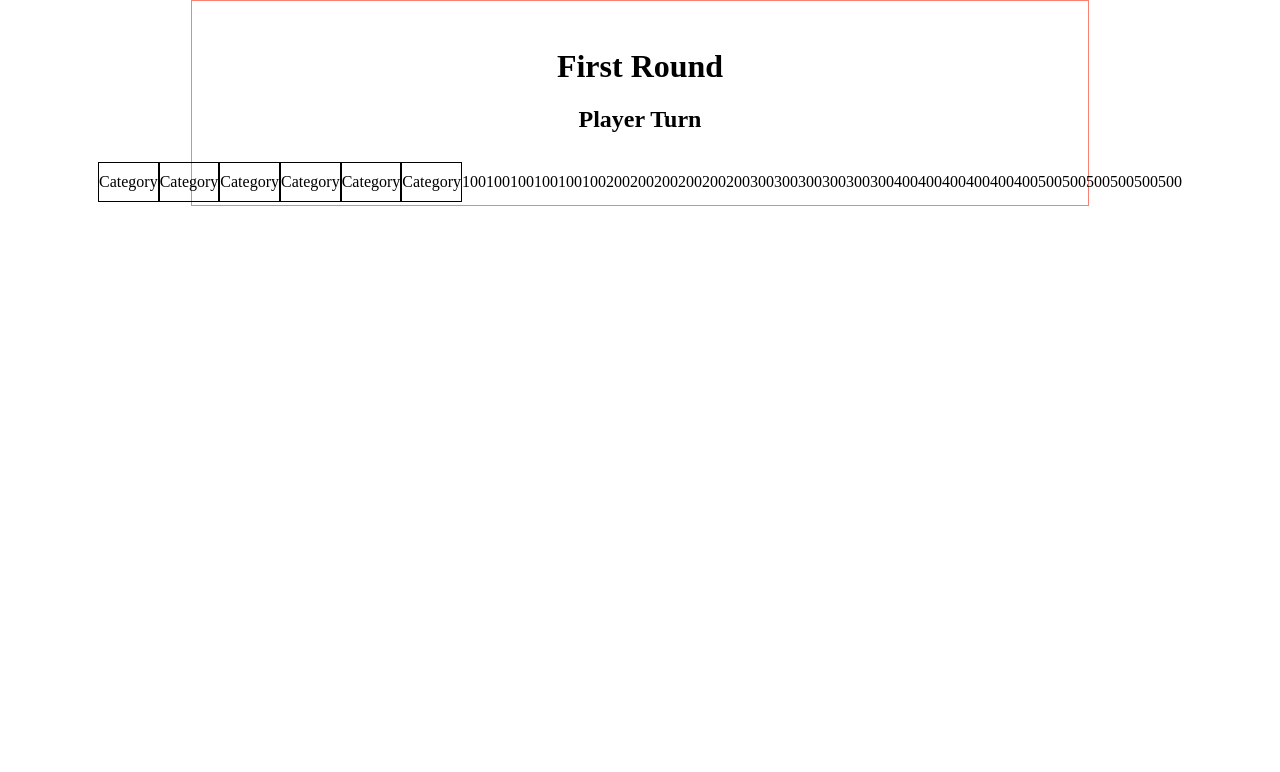
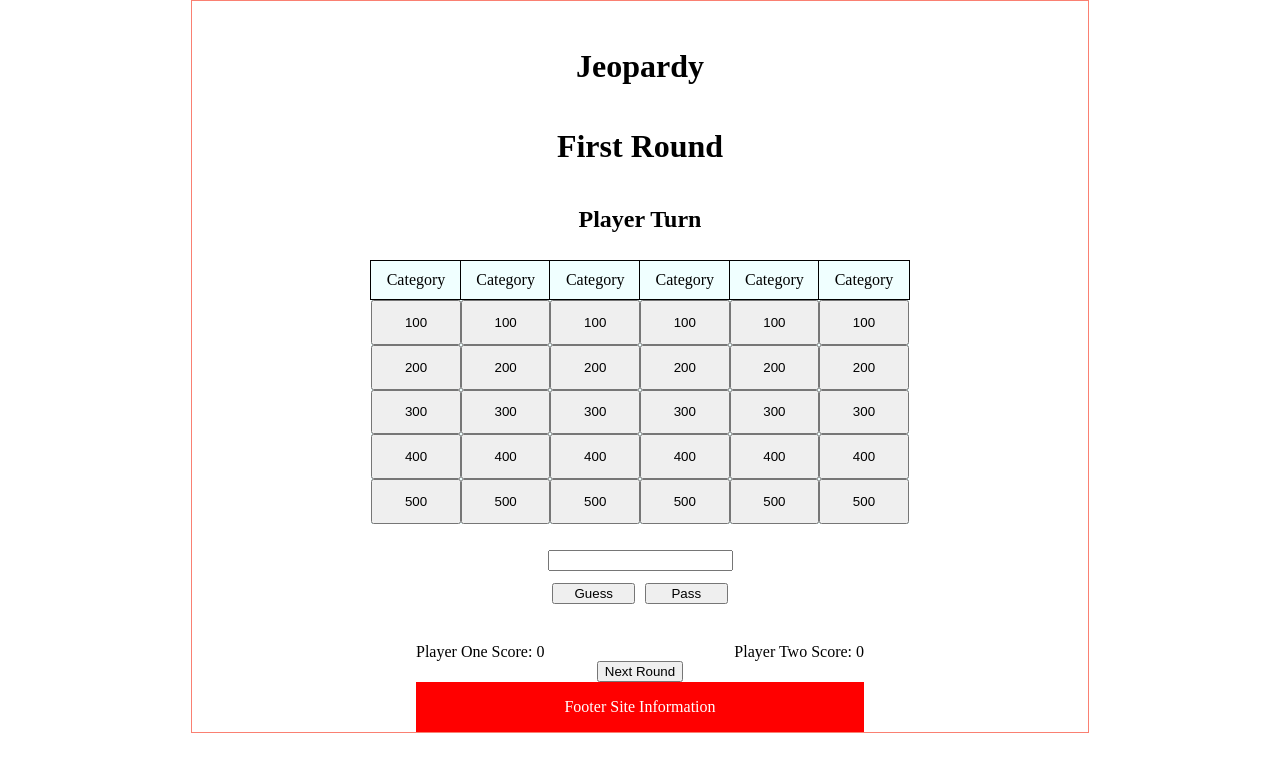
Before and after one commit to burlingtoncodeacademy-students/jeopardy-board-HammanAnderson, a plain HTML site: page round-1.html in a window 1280 px wide. Drawn offline with Linux system fonts and the light colour scheme.

Commit message:
flexbox gameboard implemented. Scale is off

```diff
--- a/round-1.html
+++ b/round-1.html
@@ -9,59 +9,84 @@
   </head>
   <body>
     <header>
-      <h1>First Round</h1>
-      <h2>Player Turn</h2>
+      <h1 id="header">Jeopardy</h1>
     </header>
     <main>
-      <!-- grid components needed for game board-->
-      <div class="gameboard">
-        <!-- catagory header on grid -->
-        <div class="category a">Category</div>
-        <div class="category b">Category</div>
-        <div class="category c">Category</div>
-        <div class="category d">Category</div>
-        <div class="category e">Category</div>
-        <div class="category f">Category</div>
-        <!-- row 100 -->
-        <div class="question q1">100</div>
-        <div class="question q2">100</div>
-        <div class="question q3">100</div>
-        <div class="question q4">100</div>
-        <div class="question q5">100</div>
-        <div class="question q6">100</div>
-        <!-- row 200 -->
-        <div class="question q7">200</div>
-        <div class="question q8">200</div>
-        <div class="question q9">200</div>
-        <div class="question q10">200</div>
-        <div class="question q11">200</div>
-        <div class="question q12">200</div>
-        <!-- row 300 -->
-        <div class="question q13">300</div>
-        <div class="question q14">300</div>
-        <div class="question q15">300</div>
-        <div class="question q16">300</div>
-        <div class="question q17">300</div>
-        <div class="question q18">300</div>
-        <!-- row 400 -->
-        <div class="question q19">400</div>
-        <div class="question q20">400</div>
-        <div class="question q21">400</div>
-        <div class="question q22">400</div>
-        <div class="question q23">400</div>
-        <div class="question q24">400</div>
-        <!-- row 500 -->
-        <div class="question q25">500</div>
-        <div class="question q26">500</div>
-        <div class="question q27">500</div>
-        <div class="question q28">500</div>
-        <div class="question q29">500</div>
-        <div class="question q30">500</div>
-      </div>
-
-      <!-- <section class="userinput"></section>
-      <section class="score"></section> -->
-      <!-- <footer>Footer Site Information</footer> -->
+      <h1 id="title">First Round</h1>
+      <section id="turn">
+        <h2>Player Turn</h2>
+      </section>
+      <!-- components needed for game board-->
+      <section class="gameboard">
+        <!-- Column 1 flex -->
+        <section class="column">
+          <div class="category"><p>Category</p></div>
+          <div class="question"><button type="button" class="R1100">100</button></div>
+          <div class="question"><button type="button" class="R1200">200</button></div>
+          <div class="question"><button type="button" class="R1300">300</button></div>
+          <div class="question"><button type="button" class="R1400">400</button></div>
+          <div class="question"><button type="button" class="R1500">500</button></div>
+        </section>
+        <!-- Column 2 flex -->
+        <section class="column">
+          <div class="category"><p>Category</p></div>
+          <div class="question"><button type="button" class="R1100">100</button></div>
+          <div class="question"><button type="button" class="R1200">200</button></div>
+          <div class="question"><button type="button" class="R1300">300</button></div>
+          <div class="question"><button type="button" class="R1400">400</button></div>
+          <div class="question"><button type="button" class="R1500">500</button></div>
+        </section>
+        <!-- Column 3 flex -->
+        <section class="column">
+          <div class="category"><p>Category</p></div>
+          <div class="question"><button type="button" class="R1100">100</button></div>
+          <div class="question"><button type="button" class="R1200">200</button></div>
+          <div class="question"><button type="button" class="R1300">300</button></div>
+          <div class="question"><button type="button" class="R1400">400</button></div>
+          <div class="question"><button type="button" class="R1500">500</button></div>
+        </section>
+        <!-- Column 4 flex -->
+        <section class="column">
+          <div class="category"><p>Category</p></div>
+          <div class="question"><button type="button" class="R1100">100</button></div>
+          <div class="question"><button type="button" class="R1200">200</button></div>
+          <div class="question"><button type="button" class="R1300">300</button></div>
+          <div class="question"><button type="button" class="R1400">400</button></div>
+          <div class="question"><button type="button" class="R1500">500</button></div>
+        </section>
+        <!-- Column 5 flex -->
+        <section class="column">
+          <div class="category"><p>Category</p></div>
+          <div class="question"><button type="button" class="R1100">100</button></div>
+          <div class="question"><button type="button" class="R1200">200</button></div>
+          <div class="question"><button type="button" class="R1300">300</button></div>
+          <div class="question"><button type="button" class="R1400">400</button></div>
+          <div class="question"><button type="button" class="R1500">500</button></div>
+        </section>
+        <!-- Column 6 flex -->
+        <section class="column">
+          <div class="category"><p>Category</p></div>
+          <div class="question"><button type="button" class="R1100">100</button></div>
+          <div class="question"><button type="button" class="R1200">200</button></div>
+          <div class="question"><button type="button" class="R1300">300</button></div>
+          <div class="question"><button type="button" class="R1400">400</button></div>
+          <div class="question"><button type="button" class="R1500">500</button></div>
+        </section>
+      </section>
+      <section class="userinput">
+        <input type="text" id="answer" name="answer" />
+        <button type="button" id="guess">Guess</button>
+        <button type="button" id="pass">Pass</button>
+      </section>
+      <section class="score">
+        <!-- Need to have functionality for gameplay once JavaScript added -->
+        <div id="player1">Player One Score: 0</div>
+        <div id="player2">Player Two Score: 0</div>
+      </section>
+      <form action="round-2.html">
+      <button id="next">Next Round</button>
+      </form>
+      <footer><p>Footer Site Information</p></footer>
     </main>
   </body>
 </html>
```
